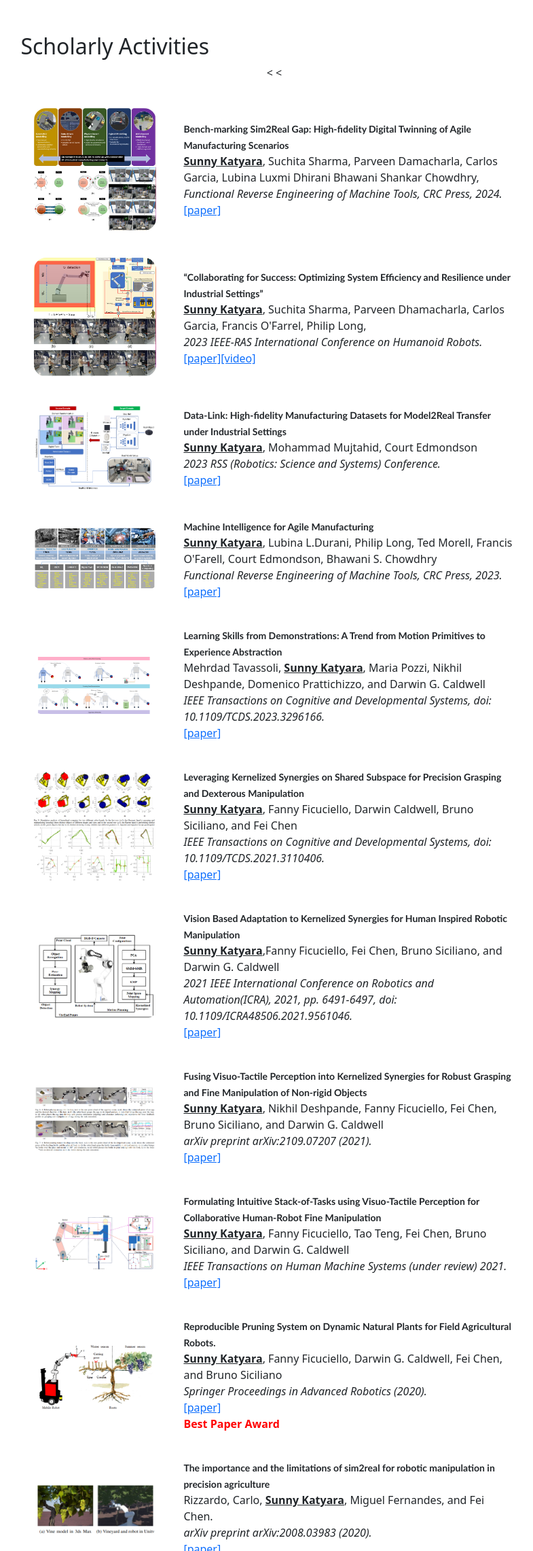
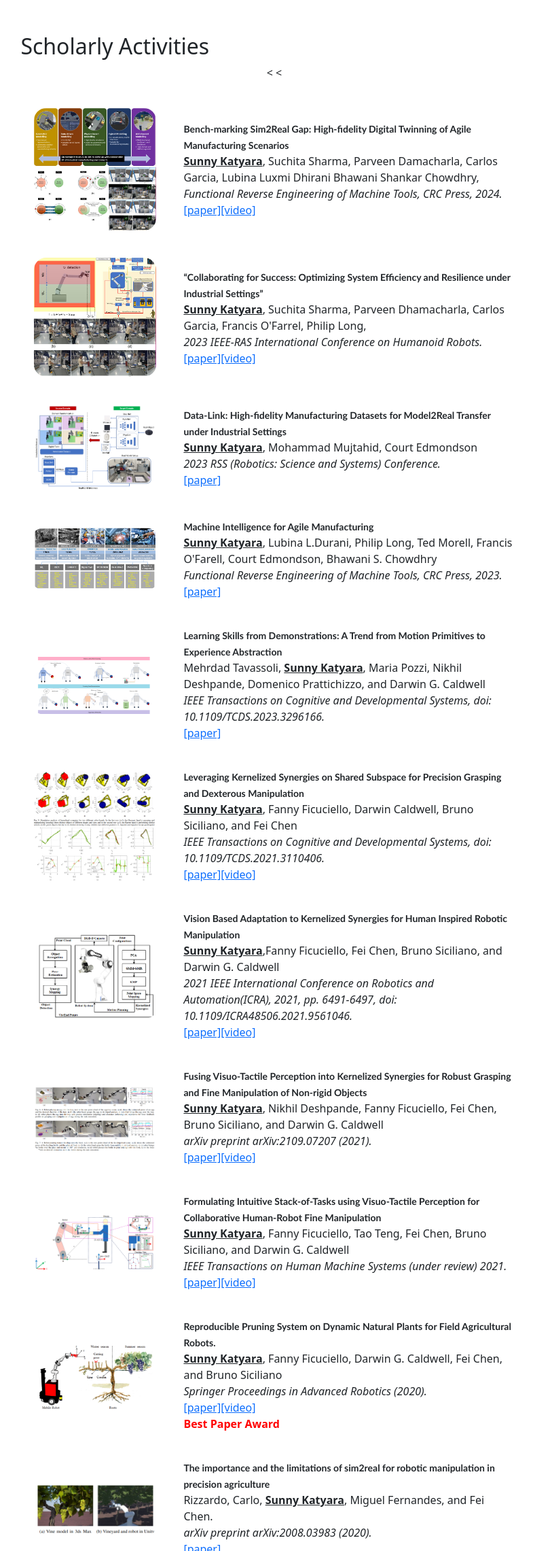
Before and after one commit to SunnyKatyara1/KatyaraSunny, a plain HTML site: page index.html in a window 1280 px wide. Shown: the part 2819-5100 px from the top of the page at 68% size, without its empty margins (236-1021 px from the left). Drawn offline with nearby package versions, Linux system fonts and the light colour scheme.

Commit message:
Update index.html

```diff
--- a/index.html
+++ b/index.html
@@ -133,7 +133,8 @@
                         <br>
                         <em>Functional Reverse Engineering of Machine Tools, CRC Press, 2024.</em>
                         <br>
-                        <a href="https://arxiv.org/abs/2409.10784">[paper]</a>
+                        <a href="https://arxiv.org/abs/2409.10784">[paper]</a><a
+                            href="https://www.youtube.com/watch?v=0FBi4zP6dTo"">[video]</a>
                     </td>
                 </tr>
 
@@ -148,7 +149,7 @@
                         <em>2023 IEEE-RAS International Conference on Humanoid Robots.</em>
                         <br>
                         <a href="https://arxiv.org/abs/2409.08166">[paper]</a><a
-                            href="#"">[video]</a>
+                            href="https://www.youtube.com/watch?v=2vmEuZm0wJs"">[video]</a>
                         <br>
                     </td>
                 </tr>
@@ -210,7 +211,8 @@
                        <br>
                         <em>IEEE Transactions on Cognitive and Developmental Systems, doi: 10.1109/TCDS.2021.3110406.</em>
                         <br>
-                        <a href="https://arxiv.org/pdf/2008.11574" target="_blank">[paper]</a>
+                        <a href="https://arxiv.org/pdf/2008.11574" target="_blank">[paper]</a><a
+                            href="https://www.youtube.com/watch?v=rjQ8BpvhY4U"">[video]</a>
                         <br>
                     </td>
                 </tr>
@@ -225,7 +227,8 @@
                        <br>
                         <em>2021 IEEE International Conference on Robotics and Automation(ICRA), 2021, pp. 6491-6497, doi: 10.1109/ICRA48506.2021.9561046.</em>
                         <br>
-                        <a href="https://arxiv.org/pdf/2012.07046" target="_blank">[paper]</a>
+                        <a href="https://arxiv.org/pdf/2012.07046" target="_blank">[paper]</a><a
+                            href="https://www.youtube.com/watch?v=FDLgP2CvZw8"">[video]</a>
                         <br>
                     </td>
                 </tr>
@@ -240,7 +243,8 @@
                        <br>
                         <em>arXiv preprint arXiv:2109.07207 (2021).</em>
                         <br>
-                        <a href="https://arxiv.org/pdf/2109.07207" target="_blank">[paper]</a>
+                        <a href="https://arxiv.org/pdf/2109.07207" target="_blank">[paper]</a><a
+                            href="https://www.youtube.com/watch?v=LGAQjJ8Lmxg&t=1s"">[video]</a>
                         <br>
                     </td>
                 </tr>
@@ -255,7 +259,8 @@
                        <br>
                         <em>IEEE Transactions on Human Machine Systems (under review) 2021.</em>
                         <br>
-                        <a href="https://scholar.google.com/citations?view_op=view_citation&hl=en&user=h2S9PJYAAAAJ&cstart=20&pagesize=80&citation_for_view=h2S9PJYAAAAJ:qxL8FJ1GzNcC" target="_blank">[paper]</a>
+                        <a href="https://scholar.google.com/citations?view_op=view_citation&hl=en&user=h2S9PJYAAAAJ&cstart=20&pagesize=80&citation_for_view=h2S9PJYAAAAJ:qxL8FJ1GzNcC" target="_blank">[paper]</a><a
+                            href="https://www.youtube.com/watch?v=XbaJnKS4D9I"">[video]</a>
                         <br>
                     </td>
                 </tr>
@@ -269,7 +274,8 @@
                        <br>
                         <em>Springer Proceedings in Advanced Robotics (2020).</em>
                         <br>
-                        <a href="https://arxiv.org/pdf/2008.11613" target="_blank">[paper]</a>
+                        <a href="https://arxiv.org/pdf/2008.11613" target="_blank">[paper]</a><a
+                            href="https://www.youtube.com/watch?v=kZ6yIm0REYM"">[video]</a>
                         <br>
                         <strong style="color:red;" >Best Paper Award</strong>
                     </td>
@@ -408,7 +414,7 @@
 						</div>
 						<ul class="social">
 							<!-- <li><a href="#"><i class="fab fa-facebook-f"></i></a></li> -->
-							<li><a href="https://github.com/SunnyKatyara1" target="_blank"><i class="fab fa-github"></i></a></li> Github<br>
+							<li><a href="https://github.com/SunnyKumarKatyara" target="_blank"><i class="fab fa-github"></i></a></li> Github<br>
 							<li><a href="https://scholar.google.co.uk/citations?user=h2S9PJYAAAAJ&hl=en" target="_blank"><i class="fab fa-google-scholar"></i></a></li>Google Scholar
                             <br><li><a href="https://linkedin.com/in/sunny-katyara-344362109/" target="_blank"><i class="fab fa-linkedin"></i></a></li>LinkedIn
 
```
